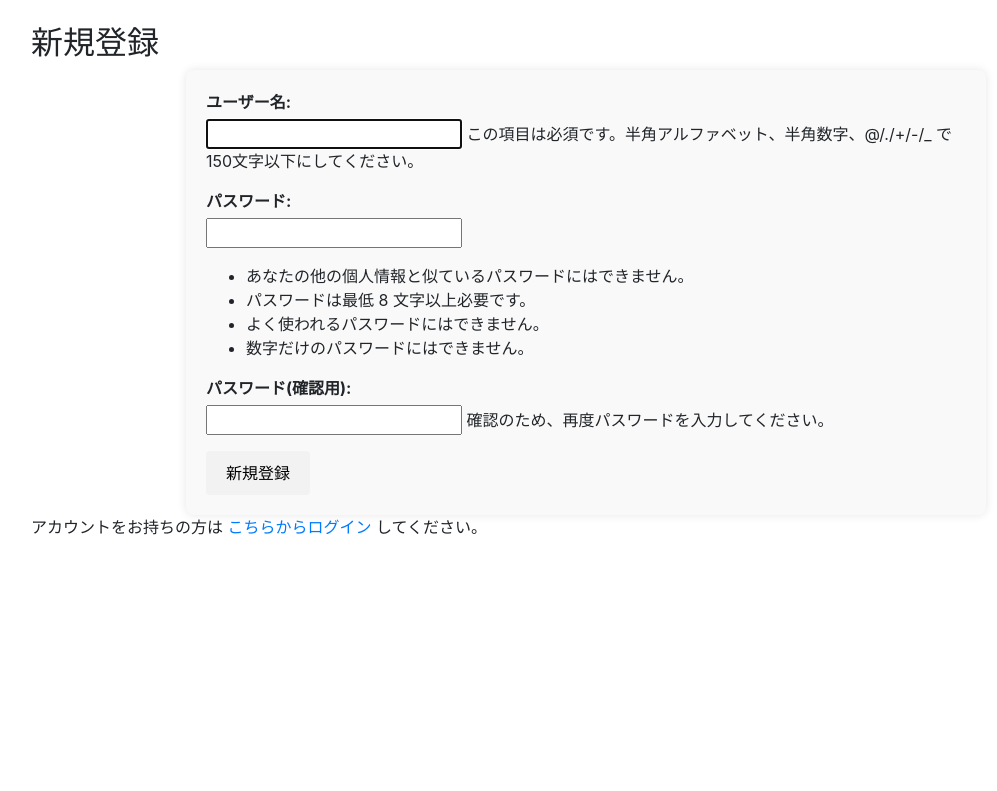
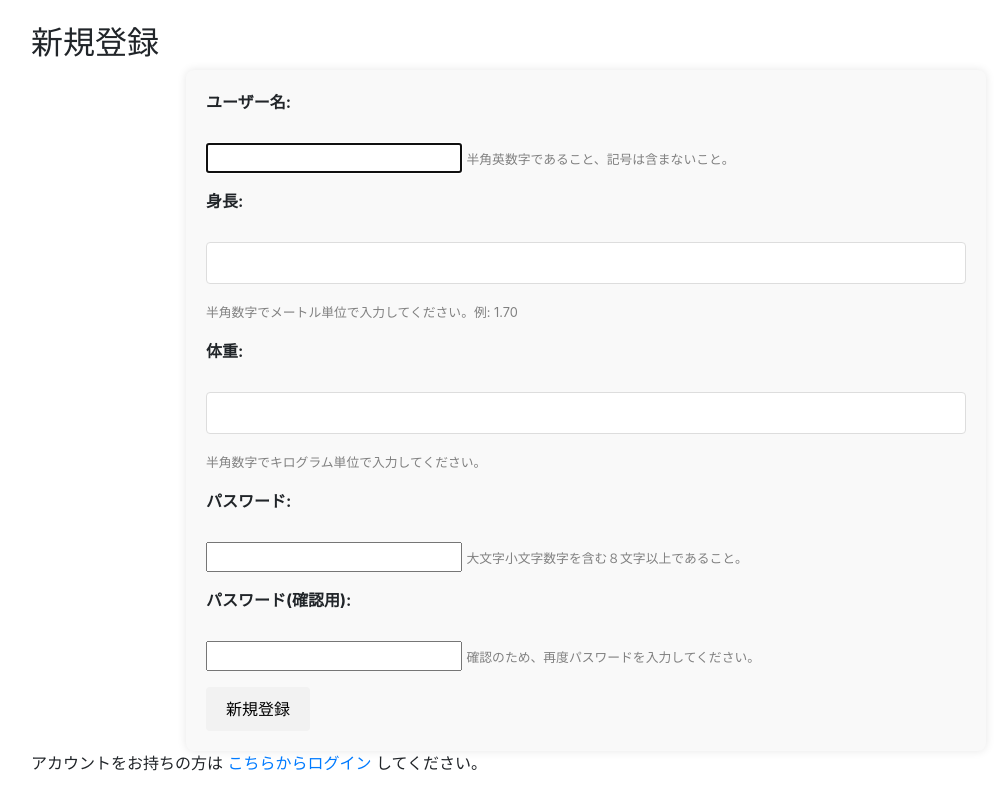
Before and after one commit to Muu0115/deployRepository2, a Django app: page /signup/ in a window 1280 px wide. Shown: the part 56-847 px from the top of the page, without its empty margins (54-1051 px from the left). Before the commit the page ends 591 px from the top, so only its background shows below. Run offline with Django 4.2, Linux system fonts and the light colour scheme; some libraries are stand-ins or nearby versions.

Commit message:
レビュー修正２

```diff
--- a/myapp/forms.py
+++ b/myapp/forms.py
@@ -3,6 +3,7 @@ from .models import UserProfile, HealthRecord, WebLink, Entry, DailyWeight
 from django.contrib.auth.forms import UserCreationForm
 from .models import UserCredentials, UserProfile
 from django.contrib.auth import get_user_model
+from django.core.validators import RegexValidator
 
 class UserProfileForm(forms.ModelForm):
     class Meta:
@@ -60,9 +61,43 @@ class DailyWeightForm(forms.ModelForm):
         }
 
 class CustomUserCreationForm(UserCreationForm):
-    # 新しいフィールドを追加
-    height = forms.FloatField(required=False, help_text='メートル単位で入力してください。例: 1.70')
-    weight = forms.FloatField(required=False, help_text='キログラム単位で入力してください。')
+    username = forms.CharField(
+        label='ユーザー名',
+        validators=[
+            RegexValidator(
+                regex='^[a-zA-Z0-9]*$',
+                message='ユーザー名は半角英数字で入力してください。記号は含めないでください。',
+                code='invalid_username'
+            ),
+        ],
+        help_text='半角英数字であること、記号は含まないこと。'
+    )
+
+    # パスワードのバリデーションルールを定義
+    password1 = forms.CharField(
+        label='パスワード',
+        widget=forms.PasswordInput,
+        validators=[
+            RegexValidator(
+                regex='^(?=.*[a-z])(?=.*[A-Z])(?=.*\d).{8,}$',
+                message='パスワードは8文字以上で、大文字小文字数字を含む必要があります。',
+                code='invalid_password'
+            ),
+        ],
+        help_text='大文字小文字数字を含む８文字以上であること。'
+    )
+
+
+    height = forms.FloatField(
+        label='身長',
+        required=False,
+        help_text='半角数字でメートル単位で入力してください。例: 1.70'
+        )
+    weight = forms.FloatField(
+        label='体重',
+        required=False,
+        help_text='半角数字でキログラム単位で入力してください。'
+        )
 
     class Meta:
         model = UserCredentials  # あなたのカスタムユーザーモデルを指定
--- a/myapp/static/styles.css
+++ b/myapp/static/styles.css
@@ -60,6 +60,9 @@ button[type="submit"]:hover {
     }
 }
 
+.errorlist {
+    color: red;
+  }
 
 
 
--- a/myapp/views.py
+++ b/myapp/views.py
@@ -39,13 +39,13 @@ def logout_view(request):
 
 # SignUpViewクラスはユーザー登録用のビューを定義します
 class SignUpView(CreateView):
-    form_class = UserCreationForm
+    form_class = CustomUserCreationForm  # CustomUserCreationFormを使用するように変更
     success_url = reverse_lazy('login')  # ログインページへリダイレクト
     template_name = 'signup.html'
 
     # form_validメソッドはフォームが有効な場合に呼び出されます
     def form_valid(self, form):
-        response = super(SignUpView, self).form_valid(form)  # 親クラスのform_validメソッドを呼び出し
+        response = super().form_valid(form)
         UserProfile.objects.create(user=self.object)  # type: ignore # ユーザープロファイルを作成
         return response
 
@@ -152,47 +152,52 @@ def home(request):
     if not request.user.is_authenticated:
          return render(request, 'welcome/welcome.html')  # ログインしていないユーザーをログインページにリダイレクト
 
-    form = DailyWeightForm()
+    today = date.today()  # 今日の日付を取得
     bmi = None
-    target = None  # ユーザーの目標を初期化
+    target = None
+    height_for_js = None
+    daily_weight = None  # daily_weightを初期化
 
+    # POSTリクエストの場合は、送信されたデータでフォームを初期化
     if request.method == 'POST':
         form = DailyWeightForm(request.POST)
         if form.is_valid():
-            # ユーザーと今日の日付でフィルタリングします
+            # ユーザーと今日の日付でフィルタリングし、体重を保存または更新します
             daily_weight, created = DailyWeight.objects.get_or_create(
-                user_id=request.user.id,
-                date=timezone.now().date(),
+                user=request.user,
+                date=today,
                 defaults={'weight': form.cleaned_data['weight']}
             )
             if not created:
-                # 既存のレコードを更新します
                 daily_weight.weight = form.cleaned_data['weight']
                 daily_weight.save()
+    else:
+        # GETリクエストの場合、今日の体重を取得またはフォームを初期化
+        daily_weight = DailyWeight.objects.filter(user=request.user, date=today).first()
+        if daily_weight:
+            form = DailyWeightForm(initial={'weight': daily_weight.weight})
+        else:
+            form = DailyWeightForm()
 
     try:
         profile = request.user.userprofile
-        target = profile.target  # 'target'フィールドをUserProfileモデルに追加してください
+        target = profile.target
         if profile.height:
-            height_m = Decimal(profile.height) / 100  # cmからmへ変換
-            today_weight = DailyWeight.objects.filter(user=request.user, date=date.today()).first()
-            if today_weight:
-                bmi = today_weight.weight / (height_m ** 2)
+            height_m = Decimal(profile.height) / 100
+            # POSTリクエストの後でないとき、または体重が既に存在する場合
+            if daily_weight:
+                bmi = daily_weight.weight / (height_m ** 2)
                 bmi = round(bmi, 2)
+            height_for_js = profile.height  # 身長をJavaScriptで使えるようにする
     except UserProfile.DoesNotExist:
-        profile = None  # プロファイルが存在しない場合
-
-    # 新しく追加する部分：身長をJavaScriptで使えるようにする
-    height_for_js = None
-    if profile:
-        height_for_js = profile.height
+        profile = None
 
     context = {
         'form': form,
         'bmi': bmi,
         'profile': profile,
-        'height_for_js': height_for_js,  # JavaScriptで使えるように身長を渡す
-        'target': target,  # 新しく追加
+        'height_for_js': height_for_js,
+        'target': target,
     }
 
     return render(request, 'home/home.html', context)
--- a/templates/signup/signup.html
+++ b/templates/signup/signup.html
@@ -1,10 +1,21 @@
-{% extends 'base.html' %}
+    {% extends 'base.html' %}
 
 {% block content %}
   <h2>新規登録</h2>
   <form method="post">
     {% csrf_token %}
-    {{ form.as_p }}
+    {% for field in form %}
+      <p>
+        {{ field.label_tag }}<br>
+        {{ field }}
+        {% if field.help_text %}
+          <small style="color: grey;">{{ field.help_text }}</small><br>
+        {% endif %}
+        {% if field.errors %}
+          <div class="errorlist">{{ field.errors|first }}</div>
+        {% endif %}
+      </p>
+    {% endfor %}
     <button type="submit">新規登録</button>
   </form>
   <p>アカウントをお持ちの方は <a href="{% url 'login' %}">こちらからログイン</a> してください。</p>
```
Also changed, not shown: templates/home/home.html (+10 -2 lines), db.sqlite3, 1 other file.
